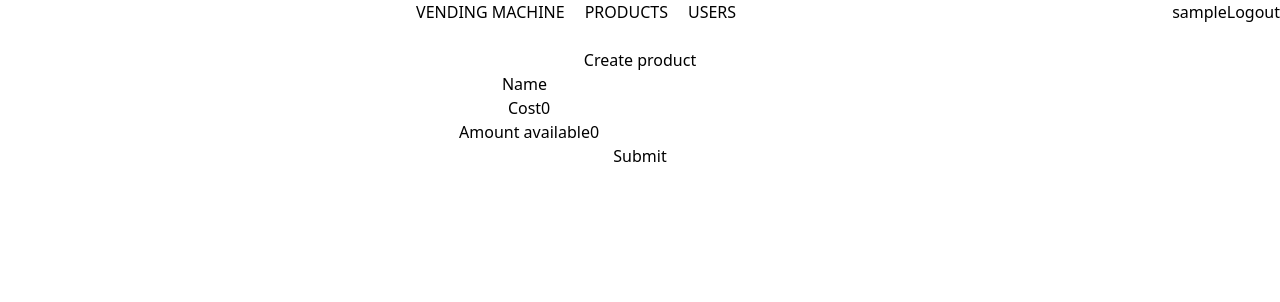
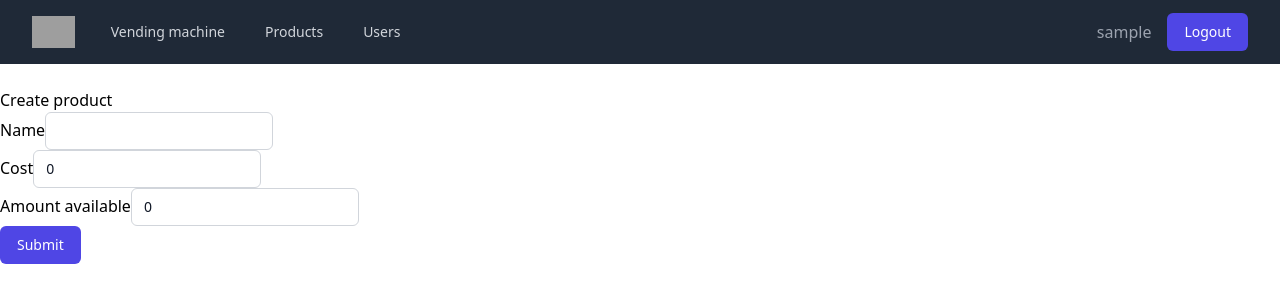
Before and after one commit to boris-10/vending-machine, a React (Create React App) app in the folder packages/frontend/: page /product/create in a window 1280 px wide. Shown: the top 302 px of the page. Built offline with nearby package versions, Linux system fonts and the light colour scheme; sample sign-in values are in the browser's storage; grey boxes are pictures that could not be loaded.

Commit message:
Style pages using Tailwind

```diff
--- a/packages/frontend/src/App.css
+++ b/packages/frontend/src/App.css
@@ -1,4 +1,4 @@
-.App {
+/* .App {
   text-align: center;
 }
 
@@ -75,4 +75,4 @@
 }
 .Header__links > * {
   margin-right: 20px;
-}
+} */
--- a/packages/frontend/src/components/atoms/Button.tsx
+++ b/packages/frontend/src/components/atoms/Button.tsx
@@ -8,7 +8,11 @@ interface ButtonProps {
 
 function Button(props: ButtonProps): JSX.Element {
   return (
-    <button onClick={props.onClick} disabled={props.isDisabled}>
+    <button
+      onClick={props.onClick}
+      disabled={props.isDisabled}
+      className="justify-center py-2 px-4 border border-transparent text-sm font-medium rounded-md text-white bg-indigo-600 hover:bg-indigo-700 focus:outline-none focus:ring-2 focus:ring-offset-2 focus:ring-indigo-500"
+    >
       {props.text}
     </button>
   )
--- a/packages/frontend/src/components/core/Header.tsx
+++ b/packages/frontend/src/components/core/Header.tsx
@@ -3,6 +3,16 @@ import { useHistory, Link } from 'react-router-dom'
 
 import { AuthContext } from '../../providers/AuthProvider'
 import Button from '../atoms/Button'
+
+const navigation = [
+  { name: 'Vending machine', href: '/vending-machine', current: false },
+  { name: 'Products', href: '/products', current: false },
+  { name: 'Users', href: '/users', current: false },
+]
+
+function classNames(...classes: string[]) {
+  return classes.filter(Boolean).join(' ')
+}
 
 function Header(): JSX.Element {
   const { logout, currentUser } = useContext(AuthContext)
@@ -14,15 +24,42 @@ function Header(): JSX.Element {
   }
 
   return (
-    <div className="Header">
-      <div className="Header__links">
-        <Link to="/vending-machine">VENDING MACHINE</Link>
-        <Link to="/products">PRODUCTS</Link>
-        <Link to="/users">USERS</Link>
-      </div>
-      <div>
-        <span>{currentUser?.username}</span>
-        <Button onClick={onLogout} text="Logout" />
+    <div className="bg-gray-800">
+      <div className="max-w-7xl mx-auto px-2 sm:px-6 lg:px-8">
+        <div className="relative flex items-center justify-between h-16">
+          <div className="flex-1 flex items-center justify-center sm:items-stretch sm:justify-start">
+            <div className="flex-shrink-0 flex items-center">
+              <img
+                className="block h-8 w-auto"
+                src="https://tailwindui.com/img/logos/workflow-mark-indigo-500.svg"
+                alt="Workflow"
+              />
+            </div>
+            <div className="hidden sm:block sm:ml-6">
+              <div className="flex space-x-4">
+                {navigation.map((item) => (
+                  <Link
+                    key={item.name}
+                    to={item.href}
+                    className={classNames(
+                      item.current ? 'bg-gray-900 text-white' : 'text-gray-300 hover:bg-gray-700 hover:text-white',
+                      'px-3 py-2 rounded-md text-sm font-medium'
+                    )}
+                    aria-current={item.current ? 'page' : undefined}
+                  >
+                    {item.name}
+                  </Link>
+                ))}
+              </div>
+            </div>
+          </div>
+          <div className="absolute inset-y-0 right-0 flex items-center pr-2 sm:static sm:inset-auto sm:ml-6 sm:pr-0">
+            <span className="bg-gray-800 p-4 text-gray-400 hover:text-white focus:outline-none focus:ring-2 focus:ring-offset-2 focus:ring-offset-gray-800 focus:ring-white">
+              {currentUser?.username}
+            </span>
+            <Button onClick={onLogout} text="Logout" />
+          </div>
+        </div>
       </div>
     </div>
   )
--- a/packages/frontend/src/components/core/ProductForm.tsx
+++ b/packages/frontend/src/components/core/ProductForm.tsx
@@ -65,20 +65,39 @@ function ProductForm(props: ProductFormProps): JSX.Element {
       >
         <Form>
           <label htmlFor="productName">Name</label>
-          <Field id="productName" name="productName" />
+          <Field
+            id="productName"
+            name="productName"
+            className="px-3 py-2 border border-gray-300 placeholder-gray-500 text-gray-900 rounded-md focus:outline-none focus:ring-indigo-500 focus:border-indigo-500 focus:z-10 sm:text-sm"
+          />
           <ErrorMessage name="productName" component="span" />
 
           <br />
           <label htmlFor="cost">Cost</label>
-          <Field id="cost" name="cost" type="number" />
+          <Field
+            id="cost"
+            name="cost"
+            type="number"
+            className="px-3 py-2 border border-gray-300 placeholder-gray-500 text-gray-900 rounded-md focus:outline-none focus:ring-indigo-500 focus:border-indigo-500 focus:z-10 sm:text-sm"
+          />
           <ErrorMessage name="cost" component="span" />
 
           <br />
           <label htmlFor="amountAvailable">Amount available</label>
-          <Field id="amountAvailable" name="amountAvailable" type="number" />
+          <Field
+            id="amountAvailable"
+            name="amountAvailable"
+            type="number"
+            className="px-3 py-2 border border-gray-300 placeholder-gray-500 text-gray-900 rounded-md focus:outline-none focus:ring-indigo-500 focus:border-indigo-500 focus:z-10 sm:text-sm"
+          />
 
           <br />
-          <button type="submit">Submit</button>
+          <button
+            type="submit"
+            className="justify-center py-2 px-4 border border-transparent text-sm font-medium rounded-md text-white bg-indigo-600 hover:bg-indigo-700 focus:outline-none focus:ring-2 focus:ring-offset-2 focus:ring-indigo-500"
+          >
+            Submit
+          </button>
         </Form>
       </Formik>
     </div>
--- a/packages/frontend/src/components/core/UserForm.tsx
+++ b/packages/frontend/src/components/core/UserForm.tsx
@@ -65,20 +65,38 @@ function UserForm(props: UserFormProps): JSX.Element {
       >
         <Form>
           <label htmlFor="username">Username</label>
-          <Field id="username" name="username" />
+          <Field
+            id="username"
+            name="username"
+            className="px-3 py-2 border border-gray-300 placeholder-gray-500 text-gray-900 rounded-md focus:outline-none focus:ring-indigo-500 focus:border-indigo-500 focus:z-10 sm:text-sm"
+          />
           <ErrorMessage name="username" component="span" />
 
           <br />
           <label htmlFor="password">Password</label>
-          <Field id="password" name="password" type="password" />
+          <Field
+            id="password"
+            name="password"
+            type="password"
+            className="px-3 py-2 border border-gray-300 placeholder-gray-500 text-gray-900 rounded-md focus:outline-none focus:ring-indigo-500 focus:border-indigo-500 focus:z-10 sm:text-sm"
+          />
           <ErrorMessage name="password" component="span" />
 
           <br />
           <label htmlFor="role">Role</label>
-          <Field id="role" name="role" />
+          <Field
+            id="role"
+            name="role"
+            className="px-3 py-2 border border-gray-300 placeholder-gray-500 text-gray-900 rounded-md focus:outline-none focus:ring-indigo-500 focus:border-indigo-500 focus:z-10 sm:text-sm"
+          />
 
           <br />
-          <button type="submit">Submit</button>
+          <button
+            type="submit"
+            className="justify-center py-2 px-4 border border-transparent text-sm font-medium rounded-md text-white bg-indigo-600 hover:bg-indigo-700 focus:outline-none focus:ring-2 focus:ring-offset-2 focus:ring-indigo-500"
+          >
+            Submit
+          </button>
         </Form>
       </Formik>
     </div>
--- a/packages/frontend/src/components/core/VendingMachine.tsx
+++ b/packages/frontend/src/components/core/VendingMachine.tsx
@@ -54,7 +54,9 @@ function VendingMachine(): JSX.Element {
       Deposit:
       <br />
       {[5, 10, 20, 50, 100].map((n) => (
-        <Button key={n} text={`${n} ¢`} onClick={() => depositMutation.mutate(n)} />
+        <div key={n} className="inline mr-2 mb-4">
+          <Button text={`${n} ¢`} onClick={() => depositMutation.mutate(n)} />
+        </div>
       ))}
       <br />
       <Button text="Reset deposit" isDisabled={depositedAmount === 0} onClick={() => resetMutation.mutate()} />
```
